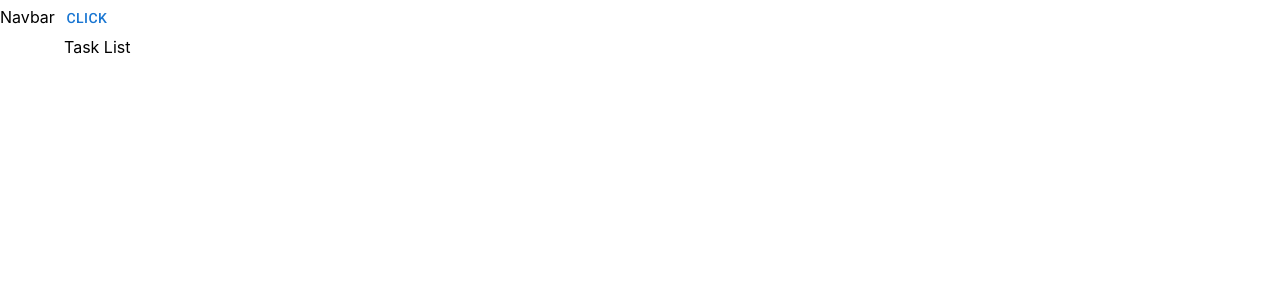
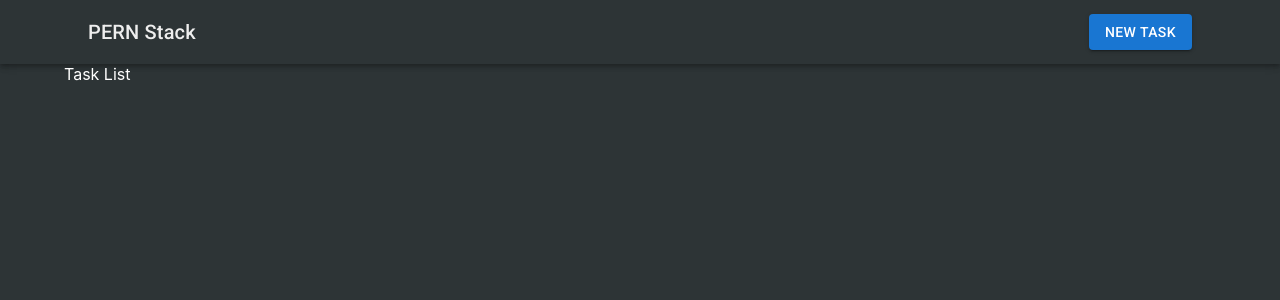
Before and after one commit to daniel199410/pern-stack, a React (Create React App) app in the folder client/: page / in a window 1280 px wide. Shown: the top 300 px of the page. Built offline with nearby package versions, Linux system fonts and the light colour scheme.

Commit message:
Adding navigation

```diff
--- a/client/src/components/Navbar.js
+++ b/client/src/components/Navbar.js
@@ -1,10 +1,20 @@
-import { Button } from '@mui/material';
+import { Box, Button, AppBar, Container, Toolbar, Typography } from '@mui/material';
+import { Link, useNavigate } from 'react-router-dom';
 
 export default function Navbar(){
+	const navigate = useNavigate();
 	return (
-		<div>
-			Navbar
-			<Button varian='contained'>Click</Button>
-		</div>
+		<Box sx={{ flexGrow: 1 }}>
+			<AppBar position='static' color='transparent'>
+				<Container>
+					<Toolbar>
+						<Typography variant='h6' sx={{flexGrow: 1}}>
+							<Link to="/" style={{textDecoration: "none", color: "#EEE"}}>PERN Stack</Link>
+						</Typography>
+						<Button variant='contained' onClick={ () => navigate('/tasks/new') }>New Task</Button>
+					</Toolbar>
+				</Container>
+			</AppBar>
+		</Box>
 	)
 }
--- a/client/src/index.css
+++ b/client/src/index.css
@@ -5,6 +5,8 @@
     sans-serif;
   -webkit-font-smoothing: antialiased;
   -moz-osx-font-smoothing: grayscale;
+	background: #2D3436;
+	color: white;
 }
 
 code {
```
